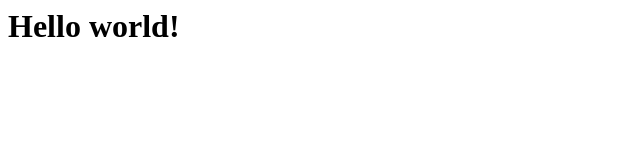
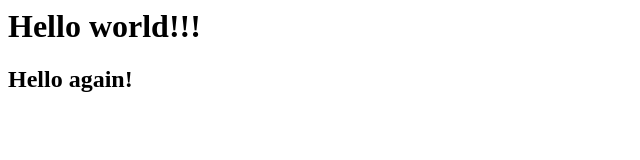
Before and after one commit to python-guru/test1, a plain HTML site: page index.html in a window 1280 px wide. Shown: the whole page, without its empty margins (0-640 px from the left). Drawn offline with Linux system fonts and the light colour scheme.

Commit message:
v2 upgrade

```diff
--- a/index.html
+++ b/index.html
@@ -1 +1,2 @@
-<h1>Hello world!</h1>
+<h1>Hello world!!!</h1>
+<h2>Hello again!</h2>
```
